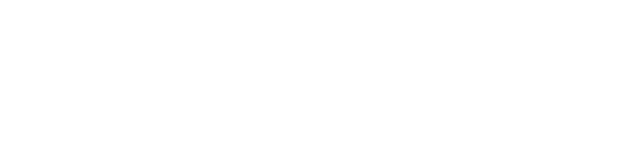
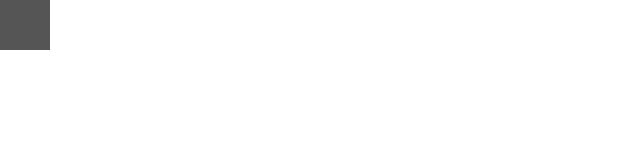
Before and after one commit to Devocolypse/etch-a-sketch, a plain HTML site: page index.html in a window 1280 px wide. Shown: the whole page, without its empty margins (0-640 px from the left). Drawn offline with Linux system fonts and the light colour scheme.

Commit message:
feat: Add functionality to create one square

```diff
--- a/index.html
+++ b/index.html
@@ -8,5 +8,7 @@
     <script src="./script.js" defer></script>
     <link rel="stylesheet" href="./style.css">
   </head>
-  <body></body>
+  <body>
+    <div class="squaresContainer"></div>
+  </body>
 </html>
--- a/script.js
+++ b/script.js
@@ -0,0 +1,17 @@
+const squaresContainer = document.querySelector('.squaresContainer');
+
+// obj: create a function that displays a number of squares
+function displaySquares(squares) {
+  console.log(squares);
+  squaresContainer.appendChild(squares);
+}
+
+// obj: create a function that creates one square
+function createSquares() {
+  const square = document.createElement('div');
+  square.classList.toggle('square');
+
+  displaySquares(square);
+}
+
+createSquares();
--- a/style.css
+++ b/style.css
@@ -12,3 +12,10 @@ html {
   margin: 0;
   padding: 0;
 }
+
+/* Square styles */
+.square {
+  height: 50px;
+  width: 50px;
+  background-color: #555;
+}
```
